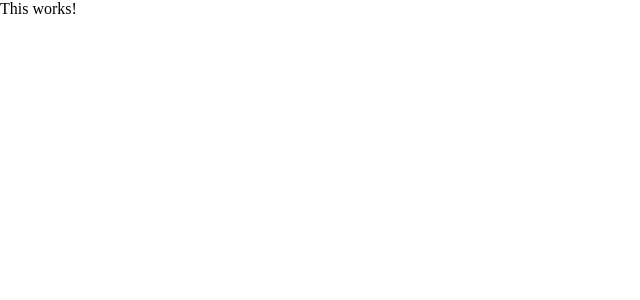
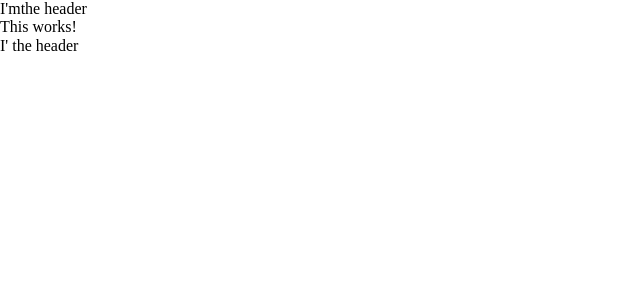
Before and after one commit to alanwflood/meteo-react, a React app: page / in a window 1280 px wide. Shown: the top 300 px of the page, without its empty margins (0-640 px from the left). Built offline with nearby package versions, Linux system fonts and the light colour scheme.

Commit message:
Main layouts and prop-types package

```diff
--- a/src/app.jsx
+++ b/src/app.jsx
@@ -1,8 +1,10 @@
 import React from "react";
 import ReactDOM from "react-dom";
+// Styles
 import "./assets/stylesheets/application.styl";
+import MainLayout from "./layouts/main";
 
-const App = () => <div>This works!</div>;
+const App = () => <MainLayout>This works!</MainLayout>;
 
 export default () => {
   ReactDOM.render(<App />, document.getElementById("app"));
--- /dev/null
+++ b/src/components/footer/index.jsx
@@ -0,0 +1,3 @@
+import React from "react";
+
+export default () => <footer>I&apos; the header</footer>;
--- /dev/null
+++ b/src/components/header/index.jsx
@@ -0,0 +1,3 @@
+import React from "react";
+
+export default () => <header>I&apos;mthe header</header>;
--- /dev/null
+++ b/src/layouts/main.jsx
@@ -0,0 +1,18 @@
+import React from "react";
+import PropTypes from "prop-types";
+import Header from "../components/header";
+import Footer from "../components/footer";
+
+const MainLayout = props => (
+  <div>
+    <Header />
+    <div className="main-content">{props.children}</div>
+    <Footer />
+  </div>
+);
+
+MainLayout.propTypes = {
+  children: PropTypes.node.isRequired
+};
+
+export default MainLayout;
```
Also changed, not shown: src/pages/home.jsx (added).
